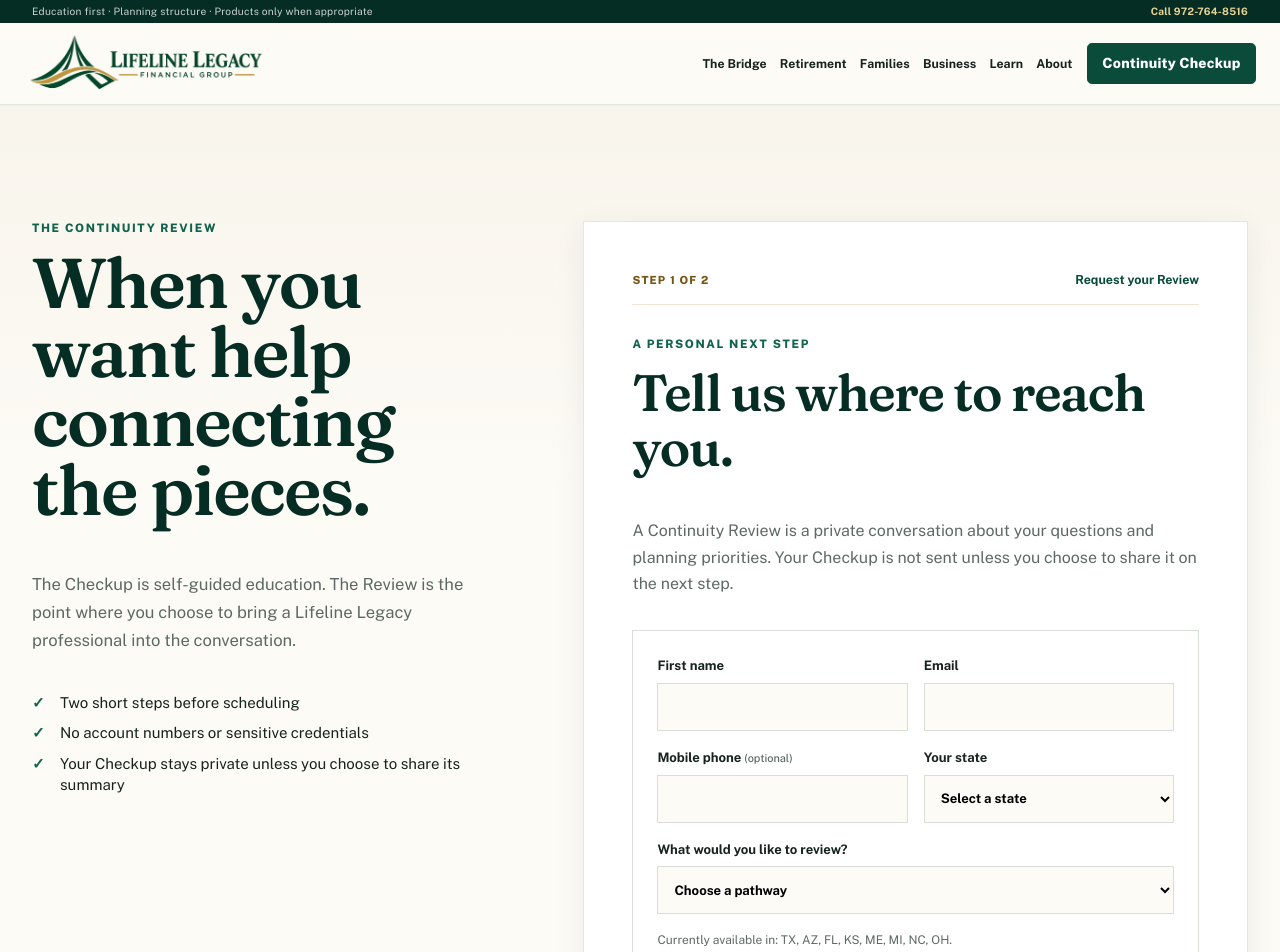
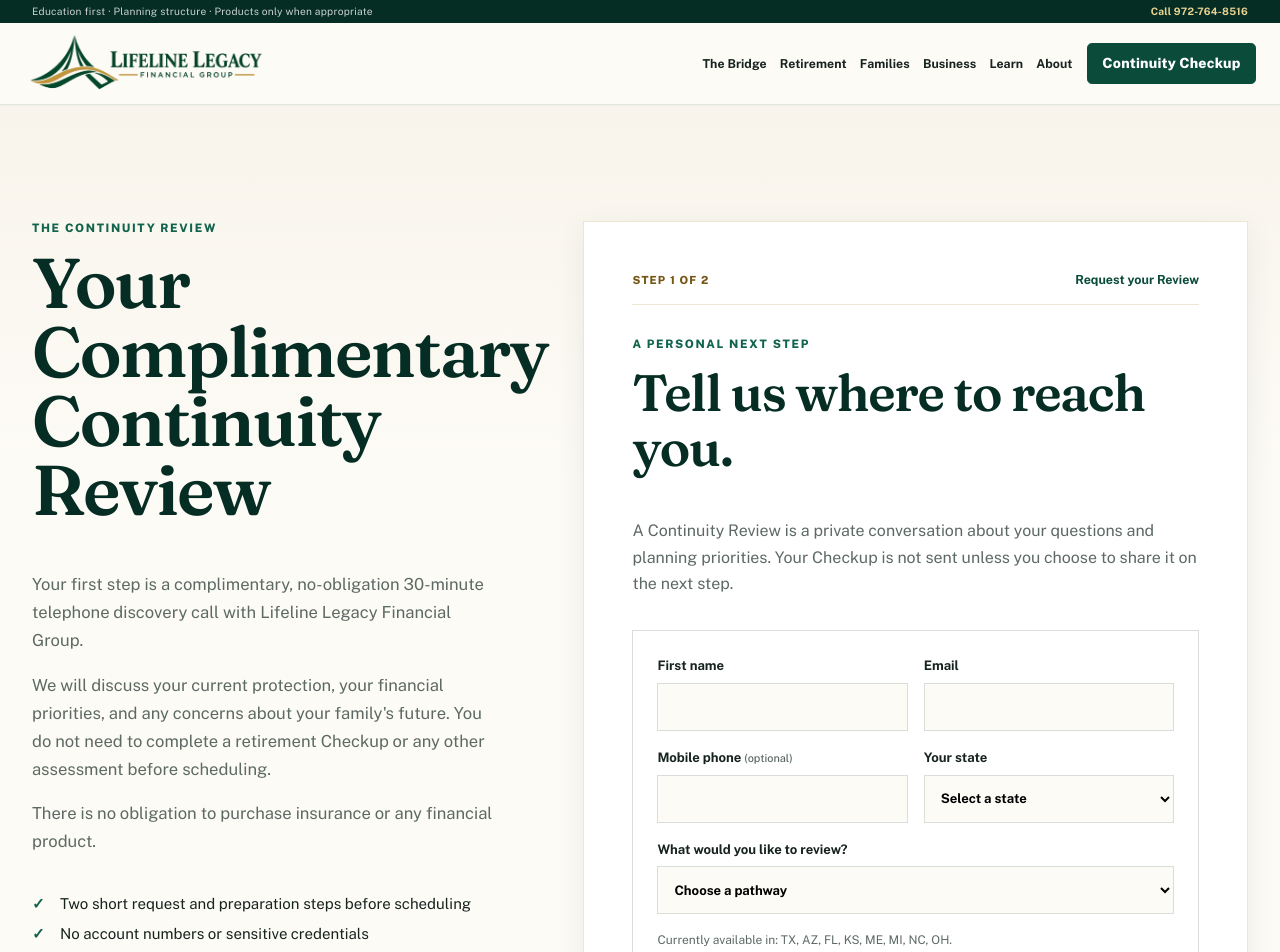
Before and after one commit to Blaise4701/lifeline-legacy-site, a Next.js app: page /continuity-review in a window 1280 px wide. Shown: the top 952 px of the page. Built offline with nearby package versions, Linux system fonts and the light colour scheme.

Commit message:
Clarify complimentary Continuity Review offer

```diff
--- a/src/app/continuity-review/page.tsx
+++ b/src/app/continuity-review/page.tsx
@@ -3,8 +3,8 @@ import { Suspense } from "react";
 import { ContinuityReviewForm } from "@/components/continuity-review-form";
 
 export const metadata = pageMetadata({
-  title: "Request a Continuity Review",
-  description: "Request a private Continuity Review with Lifeline Legacy Financial Group after exploring your retirement, family, or business continuity questions.",
+  title: "Your Complimentary Continuity Review",
+  description: "Schedule a complimentary, no-obligation 30-minute telephone discovery call with Lifeline Legacy Financial Group. No prior assessment is required.",
   path: "/continuity-review",
   noindex: true,
 });
@@ -15,14 +15,19 @@ export default function ContinuityReviewPage() {
       <div className="container review-page-grid">
         <div className="review-page-intro">
           <p className="eyebrow">The Continuity Review</p>
-          <h1>When you want help connecting the pieces.</h1>
+          <h1>Your Complimentary Continuity Review</h1>
           <p>
-            The Checkup is self-guided education. The Review is the point where you choose to bring a Lifeline Legacy professional into the conversation.
+            Your first step is a complimentary, no-obligation 30-minute telephone discovery call with Lifeline Legacy Financial Group.
+          </p>
+          <p>
+            We will discuss your current protection, your financial priorities, and any concerns about your family&apos;s future. You do not need to complete a retirement Checkup or any other assessment before scheduling.
+          </p>
+          <p>
+            There is no obligation to purchase insurance or any financial product.
           </p>
           <ul className="check-list">
-            <li>Two short steps before scheduling</li>
+            <li>Two short request and preparation steps before scheduling</li>
             <li>No account numbers or sensitive credentials</li>
-            <li>Your Checkup stays private unless you choose to share its summary</li>
           </ul>
         </div>
         <Suspense fallback={<div className="review-journey-card"><p>Loading Review request…</p></div>}>
```
